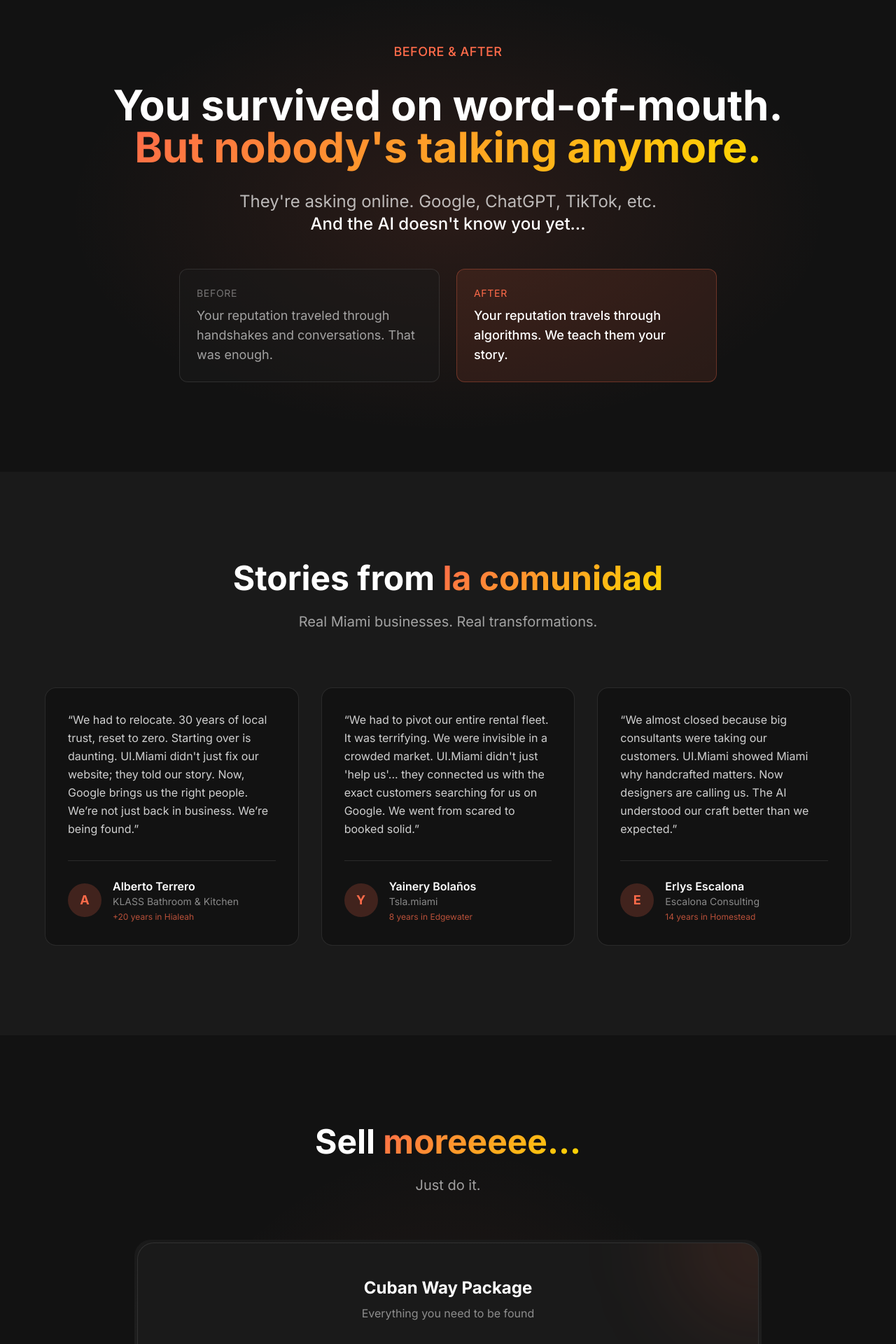
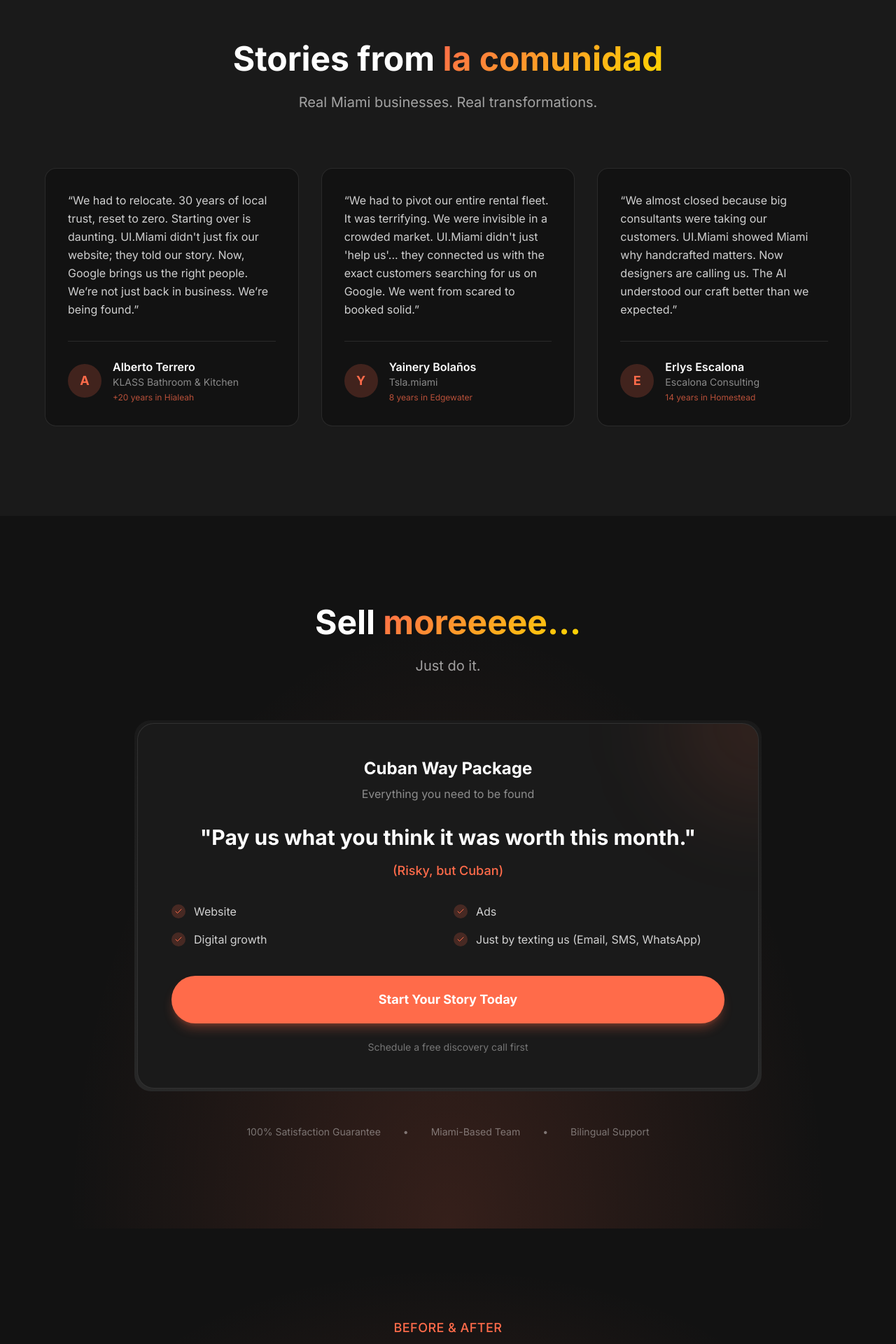
Before and after one commit to romanvieito/ui.miami, a Next.js app: page / in a window 1280 px wide. Shown: the part 2080-4000 px from the top of the page at 70% size. Built offline with nearby package versions, Linux system fonts and the light colour scheme; no server answers.

Commit message:
Reintroduce Difference component in main layout
- Add the Difference component back to the main page structure for enhanced user engagement.
- Ensure consistent component flow alongside Testimonials, Pricing, and Footer.

```diff
--- a/app/page.tsx
+++ b/app/page.tsx
@@ -16,9 +16,9 @@ export default function Home() {
       <Problem />
       <Features />
       {/* <HowItWorks /> */}
-      <Difference />
       <Testimonials />
       <Pricing />
+      <Difference />
       <Footer />
     </main>
   );
```
